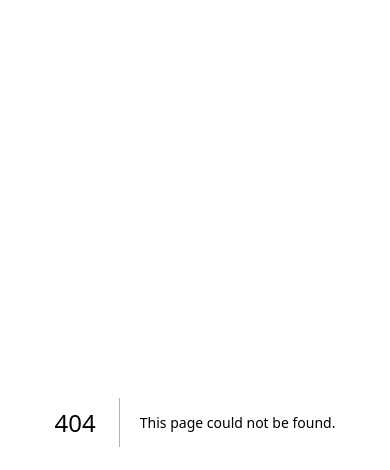
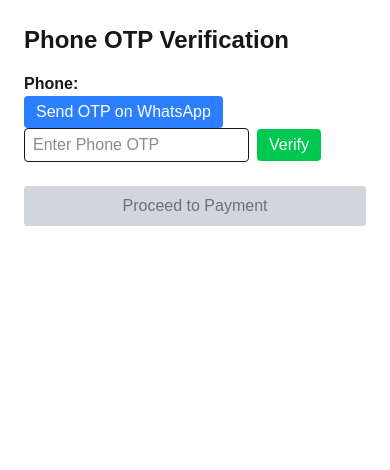
Before and after one commit to jenil-inlane/Demo-booking, a Next.js app: page /verification in a window 390 px wide. Before the commit this address had no page. Shown: the top 470 px of the page. Built offline with nearby package versions, Linux system fonts and the light colour scheme; no server answers.

Commit message:
LLP-6 added phone otp verification page

```diff
--- a/app/page.tsx
+++ b/app/page.tsx
@@ -225,7 +225,7 @@ export default function Home() {
             custom_area: cleanData.custom_area || '',
             has_license: String(cleanData.has_license)
           }).toString();
-          router.push(`/payment?${params}`);
+          router.push(`/verification?${params}`);
           } else {
             console.log('Router is not available, redirecting to payment page failed.');
 
--- /dev/null
+++ b/app/verification/page.tsx
@@ -0,0 +1,105 @@
+"use client"
+import { use, useState } from "react";
+import { useRouter, useSearchParams } from "next/navigation";
+import { supabase } from "@/lib/supabaseClient";
+
+export default function VerificationPage() {
+  const router = useRouter();
+  const params = useSearchParams();
+
+  const [phoneOtp, setPhoneOtp] = useState("");
+  const [otpSent, setOtpSent] = useState("");
+  const [phoneVerified, setPhoneVerified] = useState(false);
+  const [error, setError] = useState("");
+
+  // Extract form data from query params
+  const name = params.get("name") || "";
+  const phone = params.get("phone") || "";
+  const email = params.get("email") || "";
+  const area = params.get("area") || "";
+  const custom_area = params.get("custom_area") || "";
+  const has_license = params.get("has_license") || "";
+
+  // Simulate sending OTP (replace with real API)
+  const sendOtp = async () => {
+    setError("");
+    const { data, error } = await supabase.functions.invoke("send-message", {
+      body: {
+        message_type: "PHONE_VERIFICATION_OTP",
+        phone: phone,
+      },
+    });
+    if (error) {
+      setError("Failed to send OTP. Please try again.");
+      return;
+    }
+    if (data) {
+      console.log("OTP sent successfully:", data);
+      alert(`OTP sent to ${phone}`);
+      const otp = data.result.messagePayload.messages[0].variables
+        .find((v: { type: string }) => v.type === "body")
+        ?.parameters.find(
+          (p: { type: string; text: string }) => p.type === "text"
+        )?.text;
+      setOtpSent(otp);
+    }
+  };
+
+  // Simulate verifying OTP (replace with real API)
+  const verifyOtp = async () => {
+    setError("");
+    if (otpSent !== "" && phoneOtp === otpSent) {
+      setPhoneVerified(true);
+      console
+    } else {
+      setError("Invalid OTP. Please try again.");
+    }
+  };
+
+  const handleProceed = () => {
+    // Pass all params to payment page
+    const paymentParams = new URLSearchParams({
+      name,
+      phone,
+      email,
+      area,
+      custom_area,
+      has_license
+    }).toString();
+    router.push(`/payment?${paymentParams}`);
+  };
+
+  return (
+    <div className="max-w-md mx-auto p-6">
+      <h2 className="text-2xl font-bold mb-4">Phone OTP Verification</h2>
+      <div className="mb-6">
+        <div>
+          <p><strong>Phone:</strong> {phone}</p>
+          {!phoneVerified ? (
+            <>
+              <button onClick={sendOtp} className="bg-blue-500 text-white px-3 py-1 rounded mr-2">Send OTP on WhatsApp</button>
+              <input
+                type="text"
+                placeholder="Enter Phone OTP"
+                value={phoneOtp}
+                onChange={e => setPhoneOtp(e.target.value)}
+                className="border px-2 py-1 rounded mr-2"
+              />
+              <button onClick={verifyOtp} className="bg-green-500 text-white px-3 py-1 rounded">Verify</button>
+            </>
+          ) : (
+            <span className="text-green-600 ml-2">Verified ✔️</span>
+          )}
+        </div>
+        {error && <p className="text-red-500 mt-2">{error}</p>}
+      </div>
+      <button
+        disabled={!phoneVerified}
+        onClick={handleProceed}
+        className={`w-full px-4 py-2 rounded ${phoneVerified ? "bg-[#00c281] text-white" : "bg-gray-300 text-gray-500 cursor-not-allowed"}`}
+      >
+        Proceed to Payment
+      </button>
+    </div>
+  );
+}
```
